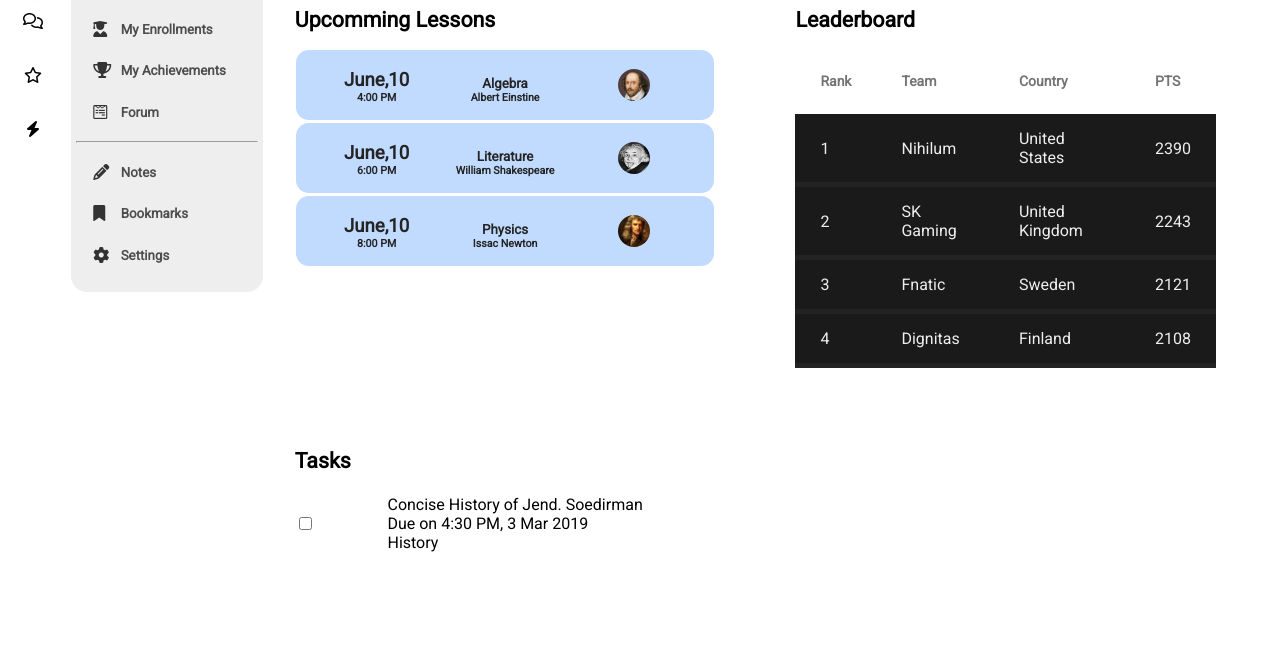
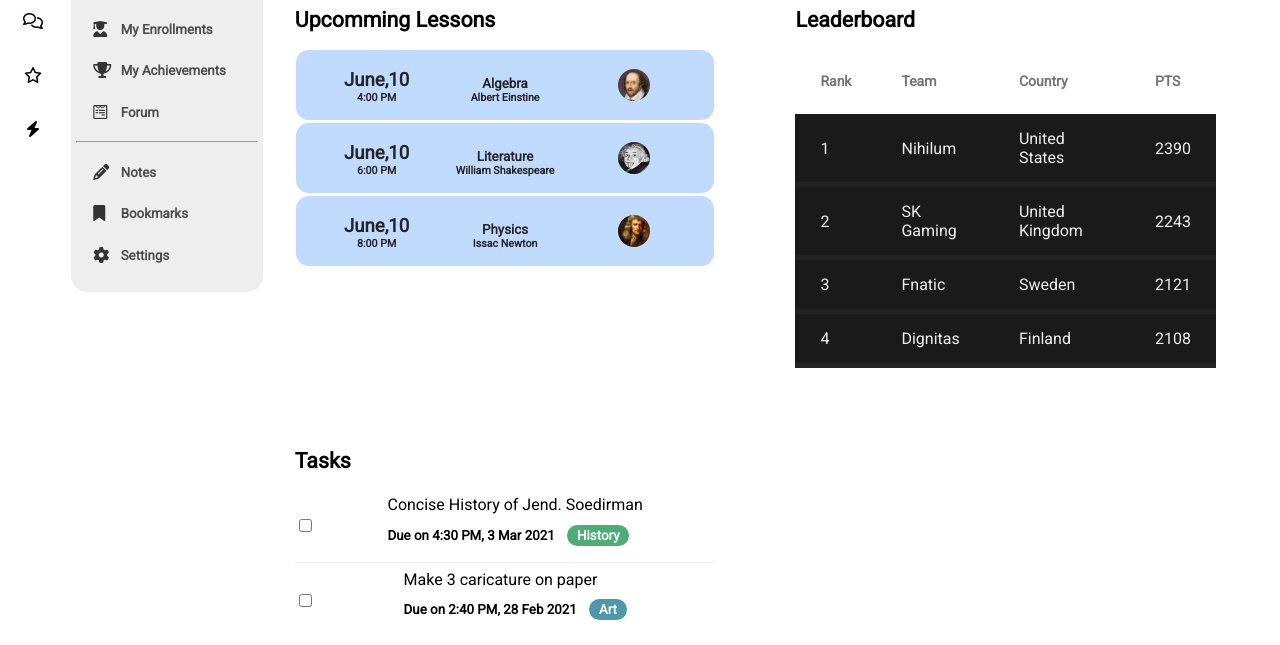
Before and after one commit to apoorv-codes/LMS-Dashboard_C3, a plain HTML site: page public/index.html in a window 1280 px wide. Shown: the part 155-800 px from the top of the page. Drawn offline with nearby package versions, Linux system fonts and the light colour scheme.

Commit message:
added task tab and finalized the design

```diff
--- a/public/index.html
+++ b/public/index.html
@@ -206,16 +206,41 @@
               <div class="task">
                 <input type="checkbox" name="task-check" class="task-check task-item">
                 <div class="task-content task-item">
-                  <div class="task-title">
+                  <div class="task-title normal">
                     Concise History of Jend. Soedirman
                   </div>
-                  <div class="due">
-                    Due on 4:30 PM, 3 Mar 2019 <div class="subject-tag">History</div>
+                  <div class="due normal-bold">
+                    <p>Due on 4:30 PM, 3 Mar 2021 </p><div class="subject-tag subject-history">History</div>
                   </div>
                 </div>
               </div>
+              <div class="task">
+                <input type="checkbox" name="task-check" class="task-check task-item">
+                <div class="task-content task-item">
+                  <div class="task-title normal">
+                    Make 3 caricature on paper
+                  </div>
+                  <div class="due normal-bold">
+                    <p>Due on 2:40 PM, 28 Feb 2021 </p><div class="subject-tag subject-art">Art</div>
+                  </div>
+                </div>
+              </div>
+
+            </div>
+            <div class="more">
+              <a href="javascript-void(0)" class="normal-bold">See all Tasks</a>
             </div>
           </div>
+          <!-- <div class="grid-item">
+            <div class="heading section-title">My courses</div>
+            <div class="flex-content">
+              <div class="course">
+                <div class="main-image">
+                  <img src="dp2.png">
+                </div>
+              </div>
+            </div>
+          </div> -->
         </div>
       </main>
     </div>
--- a/public/res/styles.css
+++ b/public/res/styles.css
@@ -319,6 +319,7 @@ main {
 .task{
   display: flex;
   align-items: center;
+  border-bottom: 1px solid var(--side-menu-background-color);
 }
 .task-content{
   display: flex;
@@ -329,6 +330,38 @@ main {
   padding: .4rem;
 }
 
+.due{
+  margin: 0;
+  display: flex;
+  align-items: center;
+}
+.subject-tag{
+  margin-left: .8rem;
+  color: #fff;
+  padding: .2rem;
+  border-radius: 1rem;
+  padding-left: .6rem;
+  padding-right: .6rem;
+}
+.subject-history{
+  background:#4ead76;
+}
+
+.subject-art{
+  background:#4e97ad;
+}
+
+.more a{
+  text-decoration: none;
+  color: var(--color-accent-light);
+  font-size: 11pt;
+}
+.more{
+  margin-top: .4rem;
+  width: 100%;
+  text-align: center;
+  padding: .6rem;
+}
 
 /* dropdown animation */
 @keyframes dropdown {
```
Also changed, not shown: 1 other file.
